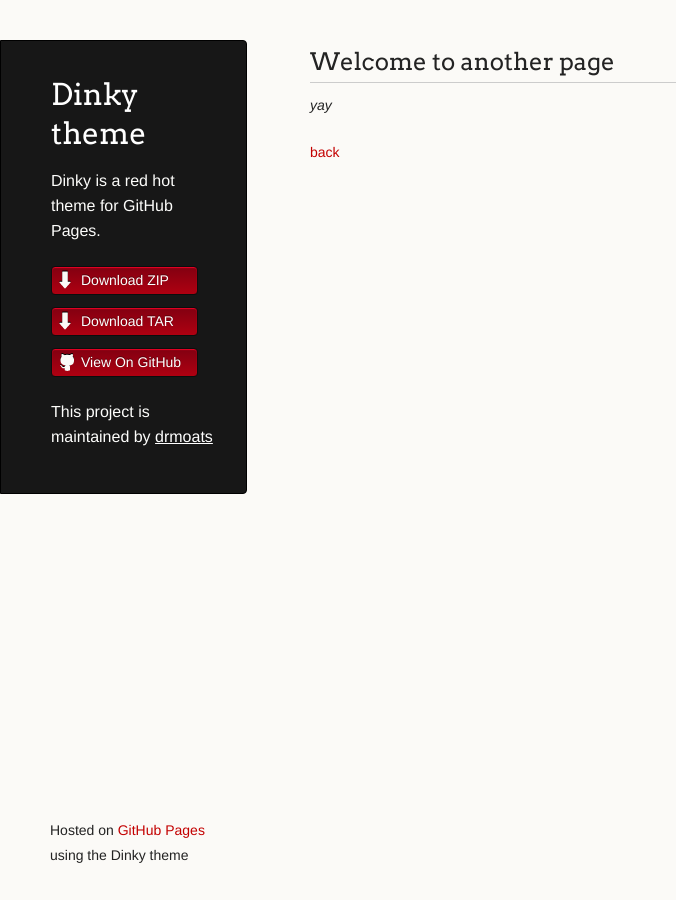
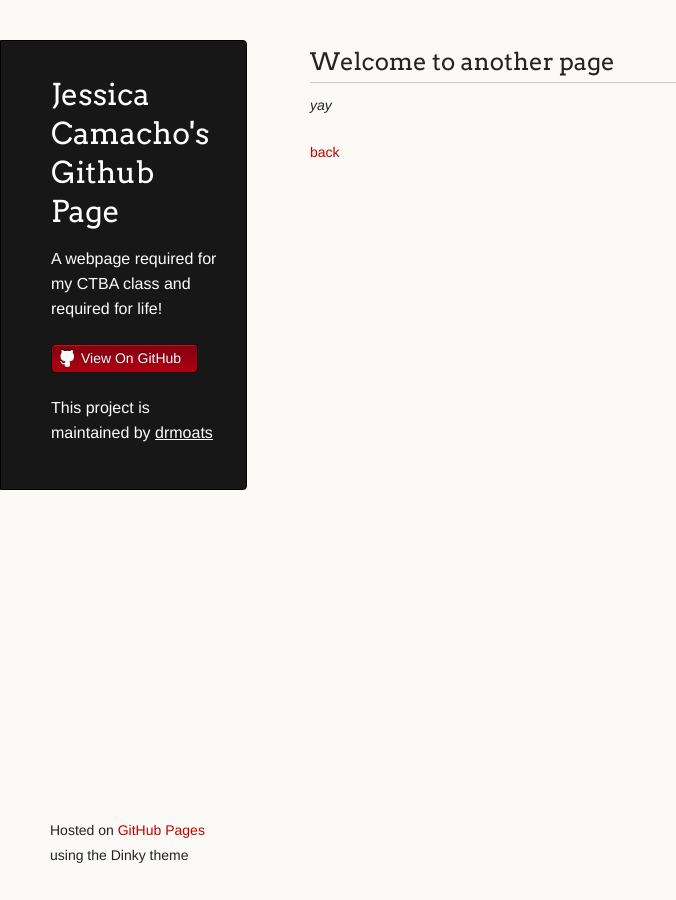
Before and after one commit to drmoats/JeyCamacho.github.io, a Jekyll site: the page built from another-page.md, in a window 1280 px wide. Shown: the whole page, without its empty margins (0-676 px from the left). Built offline with Jekyll 4.4.1, drawn with Linux system fonts in a browser that asks for light colours; our own code applies the rules of GitHub Pages for plain Markdown files.

Commit message:
Update _config.yml

```diff
--- a/_config.yml
+++ b/_config.yml
@@ -1,5 +1,5 @@
-title: Dinky theme
-description: Dinky is a red hot theme for GitHub Pages.
-show_downloads: true
+title: Jessica Camacho's Github Page
+description: A webpage required for my CTBA class and required for life!
+show_downloads: false
 google_analytics:
 theme: jekyll-theme-dinky
```
